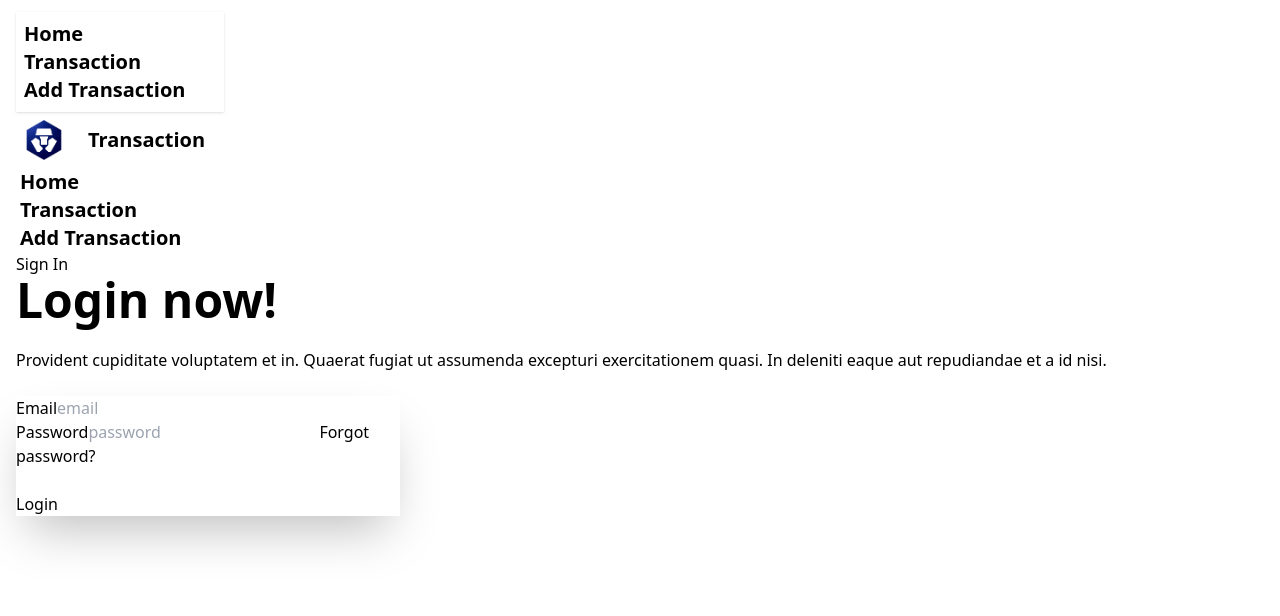
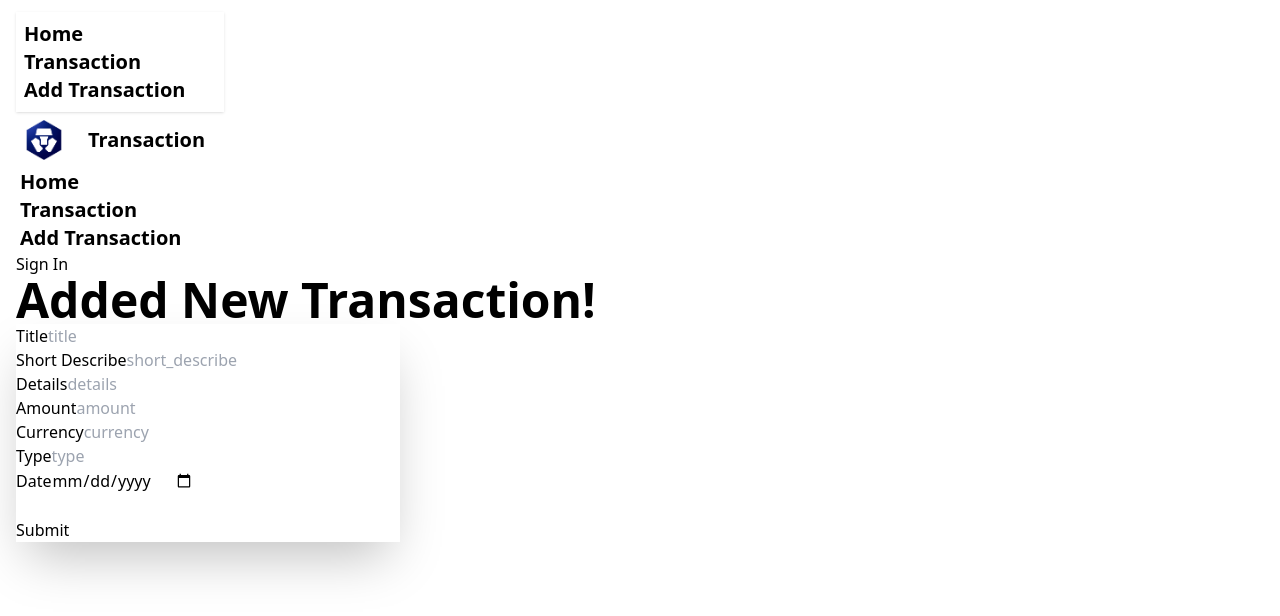
Before and after one commit to Islam-Shamim/OnChain, a React (Vite) app: page /form in a window 1280 px wide. Shown: the top 616 px of the page. Built offline with nearby package versions, Linux system fonts and the light colour scheme.

Commit message:
sent data from client side to database

```diff
--- a/src/pages/Form.jsx
+++ b/src/pages/Form.jsx
@@ -1,35 +1,83 @@
 import React from 'react'
 
 export default function Form() {
+    const handleAsset = (e) => {
+        e.preventDefault()
+        const title = e.target.title.value
+        const short_describe = e.target.short_describe.value
+        const details = e.target.details.value
+        const amount = e.target.amount.value
+        const type = e.target.type.value
+        const currency = e.target.currency.value
+        const date = e.target.date.value
+
+        const asset = { title, short_describe, details, type, amount, currency, date }
+
+        fetch('http://localhost:3000/transactions', {
+            method: 'POST',
+            headers: {
+                'Content-Type': 'application/json'
+            },
+            body: JSON.stringify(asset)
+        })
+            .then(res => res.json())
+            .then(data => {
+                console.log(data)
+                alert('Transaction Added')
+            })
+    }
     return (
         <div className="hero bg-base-200 min-h-screen">
-            <div className="hero-content flex-col lg:flex-row-reverse">
+            <div className="hero-content flex-col">
                 <div className="text-center lg:text-left">
-                    <h1 className="text-5xl font-bold">Login now!</h1>
-                    <p className="py-6">
-                        Provident cupiditate voluptatem et in. Quaerat fugiat ut assumenda excepturi exercitationem
-                        quasi. In deleniti eaque aut repudiandae et a id nisi.
-                    </p>
+                    <h1 className="text-5xl font-bold">Added New Transaction!</h1>
                 </div>
                 <div className="card bg-base-100 w-full max-w-sm shrink-0 shadow-2xl">
-                    <form className="card-body">
+                    <form onSubmit={handleAsset} className="card-body">
                         <div className="form-control">
                             <label className="label">
-                                <span className="label-text">Email</span>
+                                <span className="label-text">Title</span>
                             </label>
-                            <input type="email" placeholder="email" className="input input-bordered" required />
+                            <input type="text" name='title' placeholder="title" className="input input-bordered" required />
                         </div>
                         <div className="form-control">
                             <label className="label">
-                                <span className="label-text">Password</span>
+                                <span className="label-text">Short Describe</span>
                             </label>
-                            <input type="password" placeholder="password" className="input input-bordered" required />
+                            <input type="text" name='short_describe' placeholder="short_describe" className="input input-bordered" required />
+                        </div>
+                        <div className="form-control">
                             <label className="label">
-                                <a href="#" className="label-text-alt link link-hover">Forgot password?</a>
+                                <span className="label-text">Details</span>
                             </label>
+                            <input type="text" name='details' placeholder="details" className="input input-bordered" required />
+                        </div>
+                        <div className="form-control">
+                            <label className="label">
+                                <span className="label-text">Amount</span>
+                            </label>
+                            <input type="number" name='amount' placeholder="amount" className="input input-bordered" required />
+                        </div>
+                        <div className="form-control">
+                            <label className="label">
+                                <span className="label-text">Currency</span>
+                            </label>
+                            <input type="text" name='currency' placeholder="currency" className="input input-bordered" required />
+                        </div>
+                        <div className="form-control">
+                            <label className="label">
+                                <span className="label-text">Type</span>
+                            </label>
+                            <input type="text" name='type' placeholder="type" className="input input-bordered" required />
+                        </div>
+                        <div className="form-control">
+                            <label className="label">
+                                <span className="label-text">Date</span>
+                            </label>
+                            <input type="date" name='date' placeholder="date" className="input input-bordered" required />
                         </div>
                         <div className="form-control mt-6">
-                            <button className="btn btn-primary">Login</button>
+                            <button className="btn btn-primary">Submit</button>
                         </div>
                     </form>
                 </div>
--- a/src/pages/TransactionCard.jsx
+++ b/src/pages/TransactionCard.jsx
@@ -5,7 +5,7 @@ export default function TransactionCard({ asset }) {
   console.log(asset)
   const {_id,title,short_describe} = asset
   return (
-    <div className="card bg-green-200 w-96">
+    <div className="card bg-green-200 w-96 mx-auto">
       <div className="card-body text-center">
         <h2 className='text-xl font-bold'>{title}</h2>
         <p>{short_describe}</p>
--- a/src/pages/Transactions.jsx
+++ b/src/pages/Transactions.jsx
@@ -13,7 +13,7 @@ export default function Transactions() {
         },[])
     })
   return (
-    <div>
+    <div className='container mx-auto'>
         <div className='grid grid-cols-1 md:grid-cols-2 lg:grid-cols-3 gap-4 my-10'>
             {
                 assets.map(((asset) => <TransactionCard key={asset.id} asset={asset}></TransactionCard>))
```
